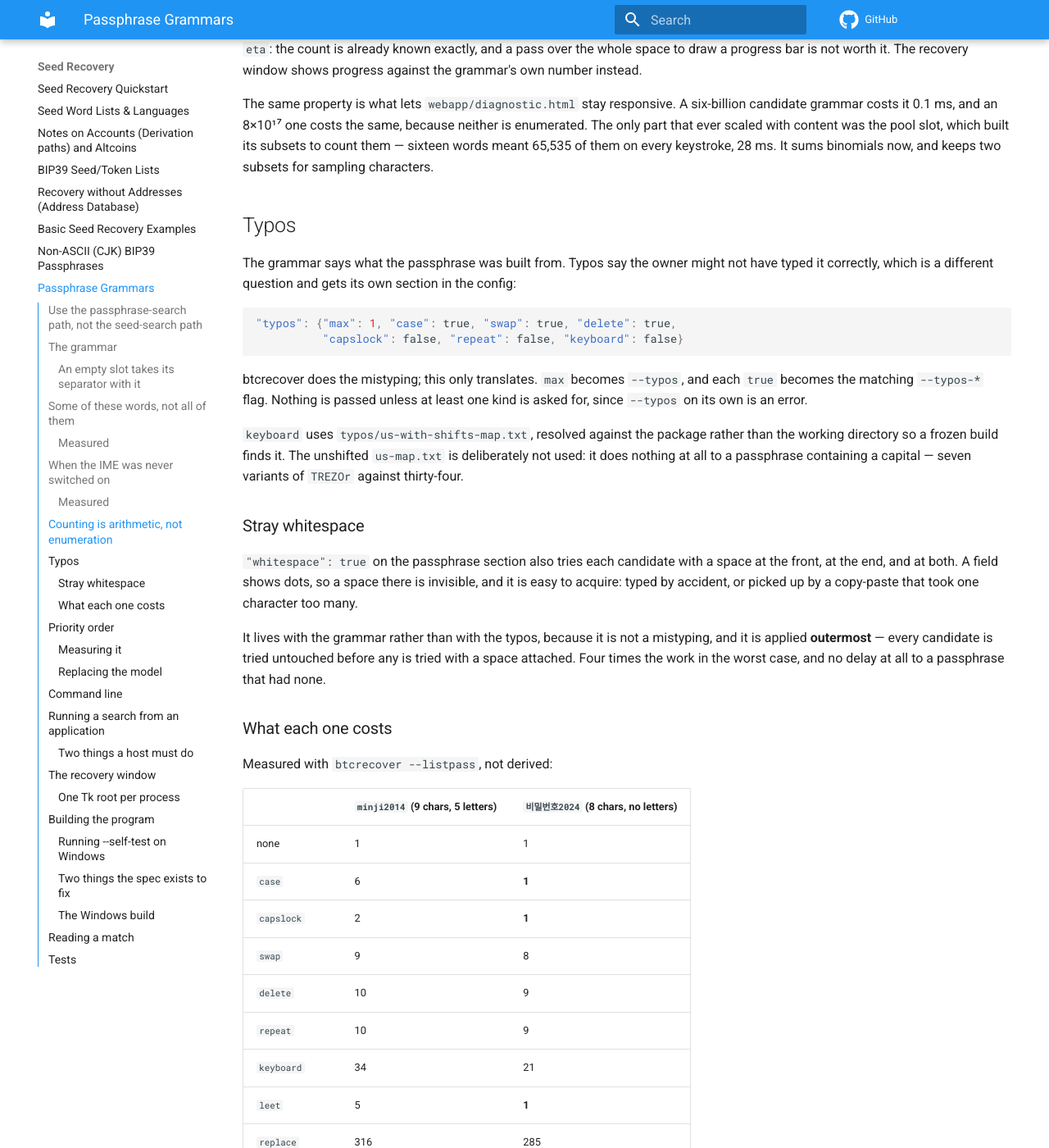
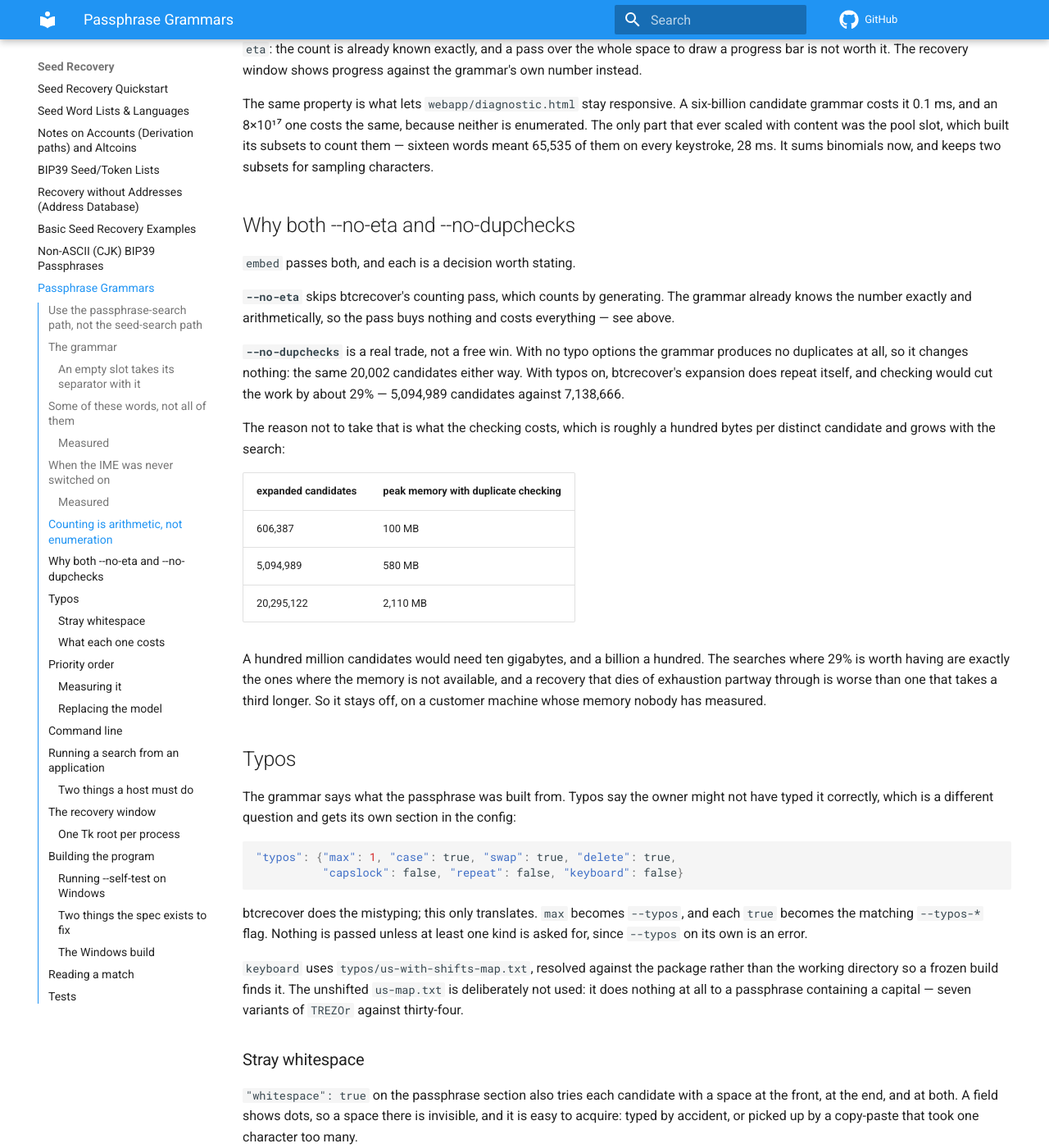
Before and after one commit to tristanjo/recover, an MkDocs documentation site: the page built from docs/Passphrase_Grammar.md, in a window 1280 px wide and 1400 px high, scrolled down 4051 px. Shown: the whole window at 82% size. Built offline with MkDocs 1.6.1 and Material for MkDocs 9.7.7, drawn with Linux system fonts in a browser that asks for light colours; comment, search, counter and statistics services are not loaded.

Commit message:
Write down why --no-dupchecks is the default
Both --no-eta and --no-dupchecks were already being passed, but only the first had a reason
recorded, so I measured the second instead of leaving it as habit.

With no typo options it changes nothing: the grammar produces no duplicates, and the same
20,002 candidates come out either way. With typos on, duplicate checking would genuinely cut
the work by about 29% -- 5,094,989 candidates against 7,138,666.

What stops it being free is the memory, which is roughly a hundred bytes per distinct
candidate and grows with the search: 100 MB at six hundred thousand candidates, 580 MB at
five million, 2.1 GB at twenty million. A hundred million would want ten gigabytes.

Which settles it. The searches where 29% is worth having are exactly the ones where the
memory is not available, and a recovery that dies of exhaustion partway through is worse
than one that takes a third longer -- especially on a customer's machine, whose memory
nobody has measured.

An earlier reading of 33 MB in this session was wrong; it measured the wrong process.

Co-Authored-By: Claude Opus 5 <noreply@anthropic.com>

```diff
--- a/docs/Passphrase_Grammar.md
+++ b/docs/Passphrase_Grammar.md
@@ -181,6 +181,33 @@ candidate grammar costs it 0.1 ms, and an 8×10¹⁷ one costs the same, because
 enumerated. The only part that ever scaled with content was the pool slot, which built its
 subsets to count them — sixteen words meant 65,535 of them on every keystroke, 28 ms. It
 sums binomials now, and keeps two subsets for sampling characters.
+
+## Why both --no-eta and --no-dupchecks
+
+`embed` passes both, and each is a decision worth stating.
+
+**`--no-eta`** skips btcrecover's counting pass, which counts by generating. The grammar
+already knows the number exactly and arithmetically, so the pass buys nothing and costs
+everything — see above.
+
+**`--no-dupchecks`** is a real trade, not a free win. With no typo options the grammar
+produces no duplicates at all, so it changes nothing: the same 20,002 candidates either way.
+With typos on, btcrecover's expansion does repeat itself, and checking would cut the work by
+about 29% — 5,094,989 candidates against 7,138,666.
+
+The reason not to take that is what the checking costs, which is roughly a hundred bytes per
+distinct candidate and grows with the search:
+
+| expanded candidates | peak memory with duplicate checking |
+|---|---|
+| 606,387 | 100 MB |
+| 5,094,989 | 580 MB |
+| 20,295,122 | 2,110 MB |
+
+A hundred million candidates would need ten gigabytes, and a billion a hundred. The searches
+where 29% is worth having are exactly the ones where the memory is not available, and a
+recovery that dies of exhaustion partway through is worse than one that takes a third longer.
+So it stays off, on a customer machine whose memory nobody has measured.
 
 ## Typos
 
```
Also changed, not shown: CHANGES.md (+19 -0 lines), 1 other file.
